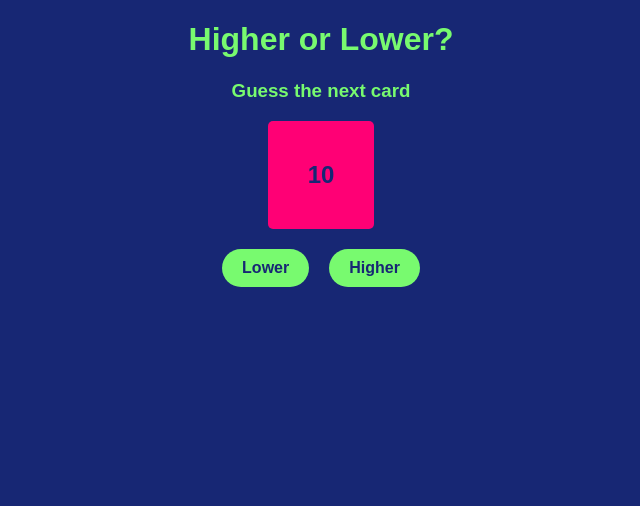
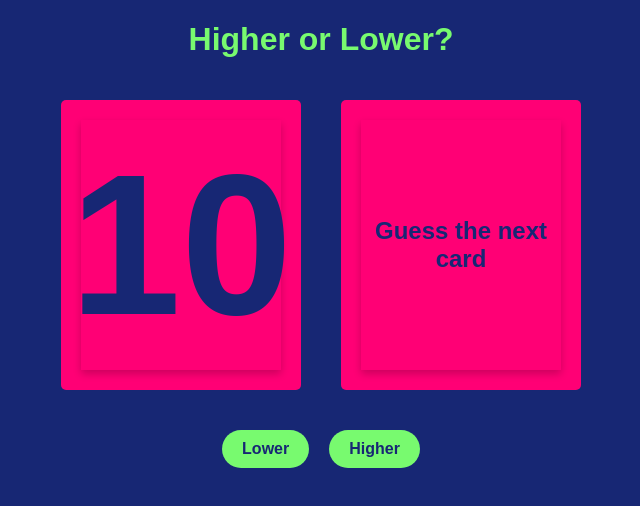
Before and after one commit to scelsic2/higher-or-lower, a plain HTML site: page index.html in a window 1280 px wide. Both pictures are taken after a click on the element "Start". Shown: the whole page, without its empty margins (319-959 px from the left). Drawn offline with Linux system fonts and the light colour scheme; a web font is replaced by a local one.

Commit message:
basic game running

```diff
--- a/assets/css/style.css
+++ b/assets/css/style.css
@@ -38,15 +38,60 @@ h1, h3 {
     display: none;
 }
 
-.random-card, .random-card-guess {
+.card-div {
+    display: flex;
+    flex-direction: row;
+    perspective: 600px;
+    width: fit-content;
+    margin: auto;
+}
+
+.card {
     background-color: var(--darker);
-    width: fit-content;
-    padding: 40px;
+    width: 200px;
+    height: 250px;
+    padding: 20px;
     font-size: x-large;
     font-weight: bold;
     border-radius: 5px;
     color: var(--darkest);
-    margin: auto;
+    margin: 20px;
+    position: relative;
+    transform-style: preserve-3d;
+    transition: transform 1s;
+}
+
+.flip-card-inner {
+    position: relative;
+    width: 100%;
+    height: 100%;
+    text-align: center;
+    transition: transform 0.6s;
+    transform-style: preserve-3d;
+    box-shadow: 0 4px 8px 0 rgba(0,0,0,0.2);
+  }
+
+.card.flip {
+    transform: rotateY(180deg);
+}
+
+.flip-card-front, .flip-card-back {
+    position: absolute;
+    width: 100%;
+    height: 100%;
+    backface-visibility: hidden;
+    display: flex;
+    justify-content: center;
+    align-items: center;
+}
+
+.flip-card-back {
+    transform: rotateY(180deg);
+    display: flex;
+    justify-content: center;
+    align-items: center;
+    font-family: 'Tilt Prism', sans-serif;
+    font-size: 200px
 }
 
 .higher-lower-btn-div {
@@ -60,3 +105,8 @@ h1, h3 {
 .higher-lower-btn-div > .btn {
     margin: 20px 10px;
 }
+
+.response {
+    color: var(--lighter);
+    text-align: center;
+}
--- a/assets/js/index.js
+++ b/assets/js/index.js
@@ -1,28 +1,83 @@
 const startBtn = document.querySelector('#start-btn')
-const randomCard = document.querySelector('.random-card')
-const randomCardGuess = document.querySelector('.random-card-guess')
+
+const randomCard = document.querySelector('#random-card')
+const flipCardInnerRC = randomCard.querySelector('.flip-card-inner')
+const flipCardBackRC = flipCardInnerRC.querySelector('.flip-card-back')
+
+const randomCardGuess = document.querySelector('#random-card-guess')
+const flipCardInnerRCG = randomCardGuess.querySelector('.flip-card-inner')
+const flipCardFrontRCG = flipCardInnerRCG.querySelector('.flip-card-front')
+const flipCardFrontP_RCG = flipCardFrontRCG.querySelector('.flip-card-front-p')
+const flipCardBackRCG = flipCardInnerRCG.querySelector('.flip-card-back')
+
 const higherLowerButtonWrapper = document.querySelector('.higher-lower-btn-wrapper')
 const lowerBtn  = document.querySelector('#lower-btn')
 const higherBtn = document.querySelector('#higher-btn')
+
+const response = document.querySelector('.response')
+
+const playAgain = document.querySelector('.play-again')
+const playAgainBtn = document.querySelector('#play-again-btn')
+
 const randomInteger = Math.floor(Math.random() * 10) + 1;
+const randomIntegerGuess = Math.floor(Math.random() * 10) + 1;
+
+function cardFlipStart() {
+    startBtn.classList.add('hide-me')
+    randomCard.classList.add('flip')
+    flipCardInnerRC.classList.add('flip')
+}
 
 function gameStart() {
-    console.log('Game Started!')
-    startBtn.classList.add('hide-me')
+    cardFlipStart()
+    flipCardBackRC.innerHTML = randomInteger
 
-    randomCard.innerHTML = randomInteger
-    randomCard.classList.remove('hide-me')
-    higherLowerButtonWrapper.classList.remove('hide-me')
-    const storedInteger = randomInteger
-    console.log(storedInteger)
-    randomInteger = ''
-    console.log(ReadableStreamBYOBRequest)
-    return storedInteger
+    setTimeout(function backCard() {
+        flipCardFrontP_RCG.classList.remove('hide-me')
+        higherLowerButtonWrapper.classList.remove('hide-me')
+    }, 1000)
+
+    return randomInteger
+}
+
+function cardFlipMiddle() {
+    flipCardFrontP_RCG.classList.add('hide-me')
+    randomCardGuess.classList.add('flip')
+    flipCardBackRCG.innerHTML = randomIntegerGuess
+    higherLowerButtonWrapper.classList.add('hide-me')
 }
 
 function guessLower() {
+    cardFlipMiddle()
+    if(randomInteger > randomIntegerGuess) {
+        response.innerHTML = "You win!"
+    } else if (randomInteger < randomIntegerGuess) {
+        response.innerHTML = "Too bad! Try again."
+    } else if (randomInteger == randomIntegerGuess) {
+        response.innerHTML = "It's a tie!"
+    } else response.innerHTML = "Something went wrong. PLease try again."
 
+    playAgain.classList.remove('hide-me')
+}
+
+function guessHigher() {
+    cardFlipMiddle()
+    if(randomInteger < randomIntegerGuess) {
+        response.innerHTML = "You win!"
+    } else if (randomInteger > randomIntegerGuess) {
+        response.innerHTML = "Too bad! Try again."
+    } else if (randomInteger == randomIntegerGuess) {
+        response.innerHTML = "It's a tie!"
+    } else response.innerHTML = "Something went wrong. PLease try again."
+
+    playAgain.classList.remove('hide-me')
+}
+
+function cardReset() {
+    document.location.reload()
 }
 
 startBtn.addEventListener('click', gameStart)
 lowerBtn.addEventListener('click', guessLower)
+higherBtn.addEventListener('click', guessHigher)
+playAgainBtn.addEventListener('click', cardReset)
--- a/index.html
+++ b/index.html
@@ -4,17 +4,34 @@
     <meta charset="UTF-8">
     <meta name="viewport" content="width=device-width, initial-scale=1.0">
     <title>Higher or Lower</title>
+    <link rel="preconnect" href="https://fonts.googleapis.com">
+<link rel="preconnect" href="https://fonts.gstatic.com" crossorigin>
+<link href="https://fonts.googleapis.com/css2?family=Cherry+Bomb+One&family=Handjet:wght@200;300&family=Lobster&family=Tilt+Prism&display=swap" rel="stylesheet">
     <link rel="stylesheet" href="./assets/css/style.css">
 </head>
 <body>
 
     <h1>Higher or Lower?</h1>
-    <h3>Guess the next card</h3>
+
+    <div class="card-div">
+        <div id="random-card" class="card">
+            <div class="flip-card-inner">
+                <div class="flip-card-front"></div>
+                <div class="flip-card-back"></div>
+            </div>
+        </div>
+        <div id="random-card-guess" class="card">
+            <div class="flip-card-inner">
+                <div class="flip-card-front">
+                    <p class="flip-card-front-p hide-me">Guess the next card</p>
+                </div>
+                <div class="flip-card-back">
+                </div>
+            </div>
+        </div>
+    </div>
 
     <div id="start-btn" class="btn">Start</div>
-
-    <div class="random-card hide-me"></div>
-    <div class="random-card-guess hide-me"></div>
 
     <div class="higher-lower-btn-wrapper hide-me">
         <div class="higher-lower-btn-div">
@@ -23,6 +40,14 @@
         </div>
     </div>
 
+    <div class="response-div">
+        <h3 class="response"></h3>
+    </div>
+
+    <div class="play-again hide-me">
+        <div id="play-again-btn" class="btn">Play Again</div>
+    </div>
+
     <script src="/assets/js/index.js"></script>
 </body>
 </html>
```
